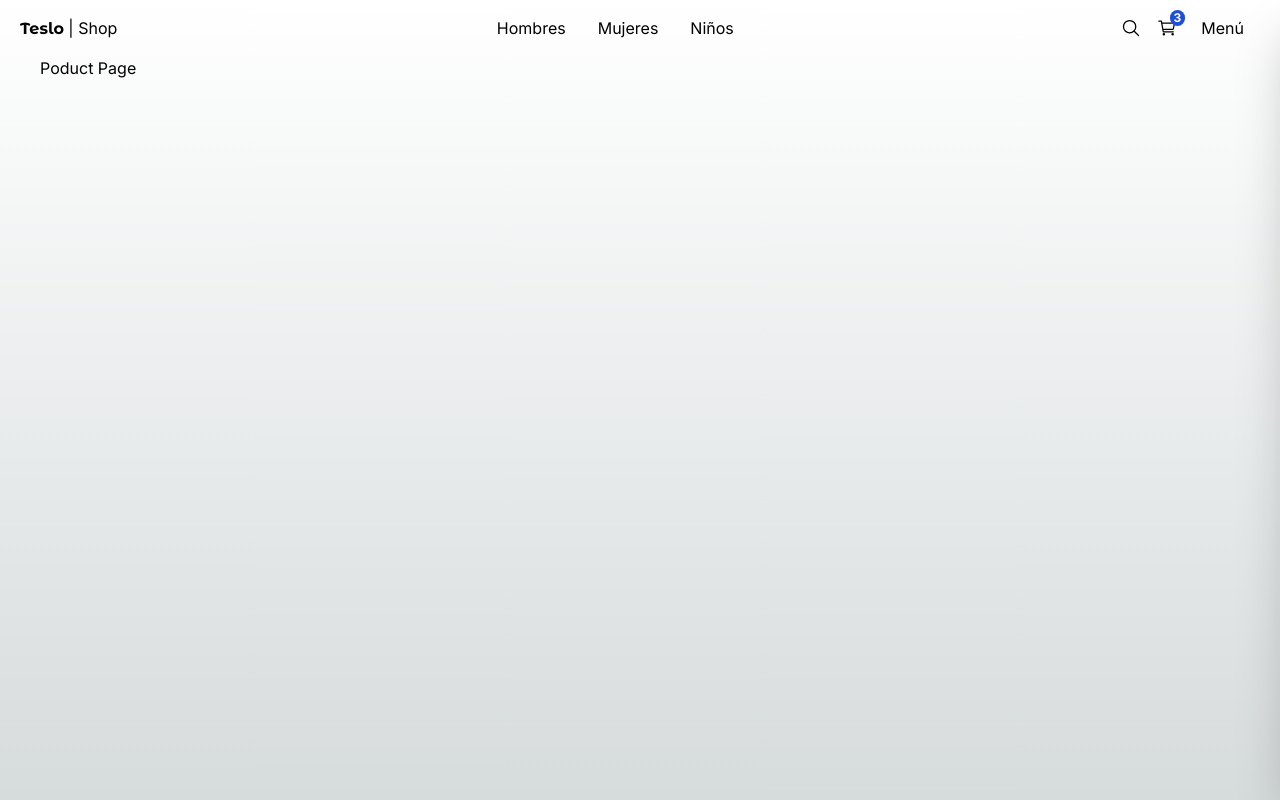
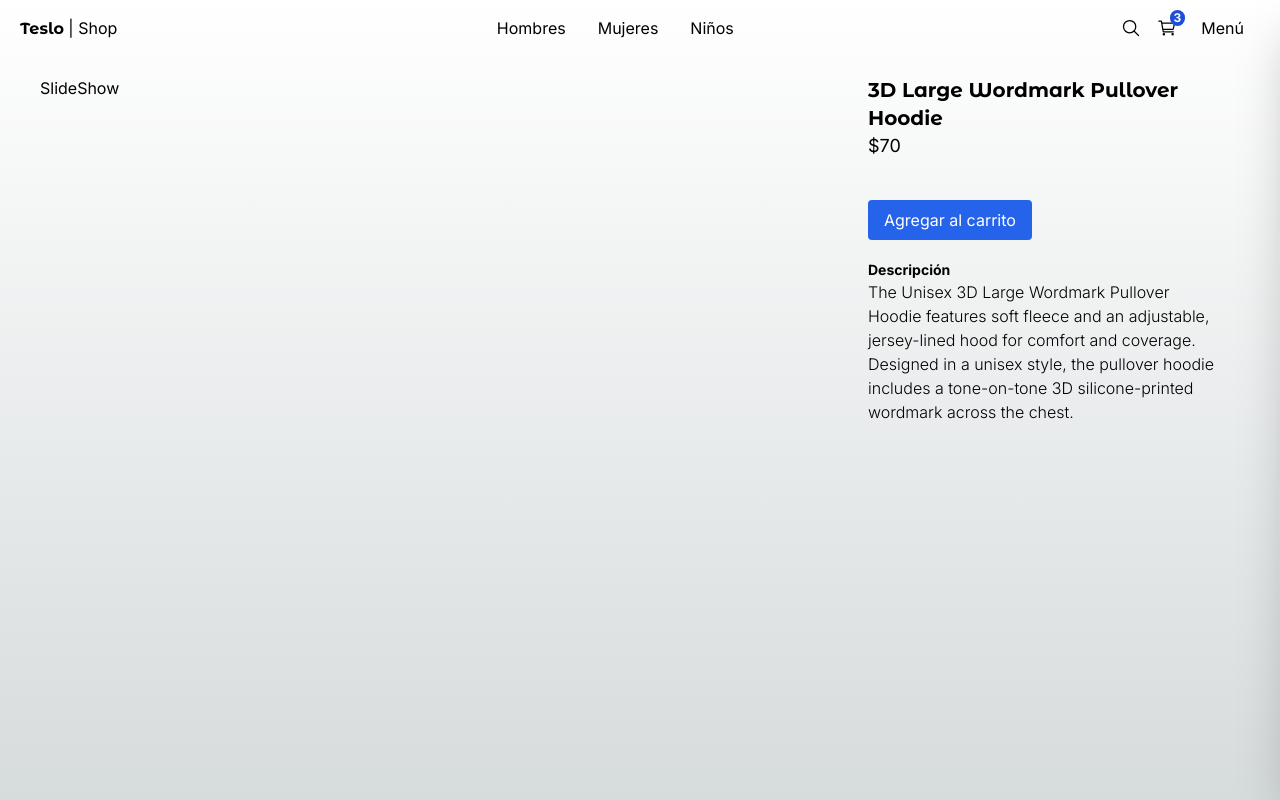
Before and after one commit to Newflaree/next-app_teslo-shop, a Next.js app: page /product/3d_large_wordmark_pullover_hoodie in a window 1280 px wide. Built offline with nearby package versions, Linux system fonts and the light colour scheme.

Commit message:
Pantalla de producto

```diff
--- a/src/app/(shop)/product/[slug]/page.tsx
+++ b/src/app/(shop)/product/[slug]/page.tsx
@@ -1,7 +1,50 @@
-export default function() {
+import { notFound } from 'next/navigation';
+import { initialData } from '@/seed/seed';
+import { titleFont } from '@/config';
+
+
+interface Props {
+  params: {
+    slug: string;
+  }
+}
+
+export default function({ params }: Props) {
+  const { slug } = params;
+  const product = initialData.products.find( product => product.slug === slug );
+
+  if ( !product ) {
+    notFound();
+  }
+
   return (
-    <div>
-      <h1>Poduct Page</h1>
+    <div className='mt-5 mb-20 grid grid-cols-1 md:grid-cols-3 gap-3'>
+      {/*SlideShow*/}
+      <div className='col-span-1 md:col-span-2'>
+        <h1>SlideShow</h1>
+      </div>
+      {/*Details*/}
+      <div className='col-span-1 px-5'>
+        <h1 className={ `${ titleFont.className } antialiased font-bold text-xl` }>
+          { product.title }
+        </h1>
+
+        <p className='text-lg mb-5'>
+          ${ product.price }
+        </p>
+
+        {/*TODO: Sizes Selector*/}
+        {/*TODO: Count Selector*/}
+
+        <button className='btn-primary my-5'>
+          Agregar al carrito
+        </button>
+
+        <h3 className='font-bold text-sm'>Descripción</h3>
+        <p className='font-light'>
+          { product.description }
+        </p>
+      </div>
     </div>
   );
 }
--- /dev/null
+++ b/src/app/(shop)/product/not-found.tsx
@@ -0,0 +1,7 @@
+// Components
+import { PageNotFound } from '@/components';
+
+
+export default function() {
+  return <PageNotFound />
+}
```
